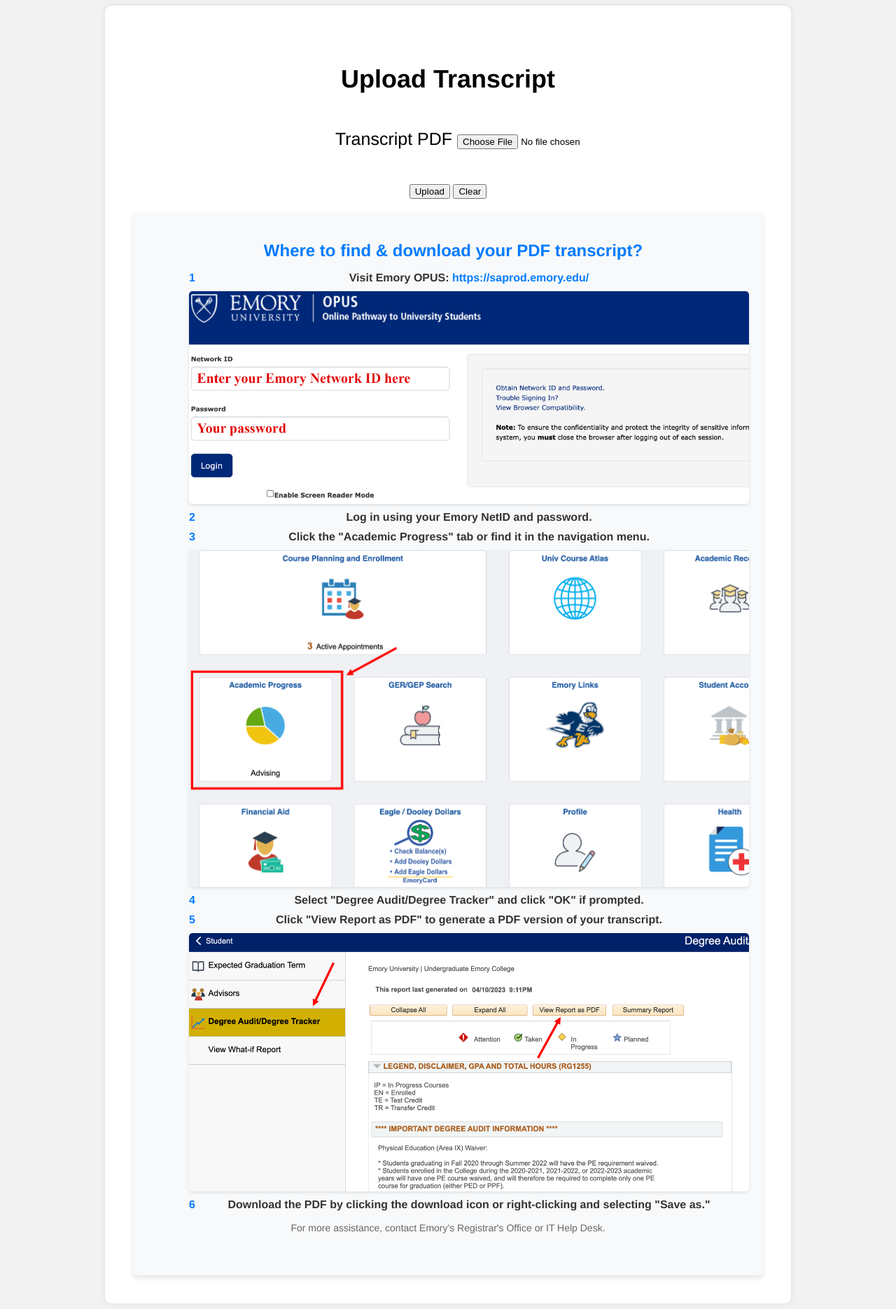
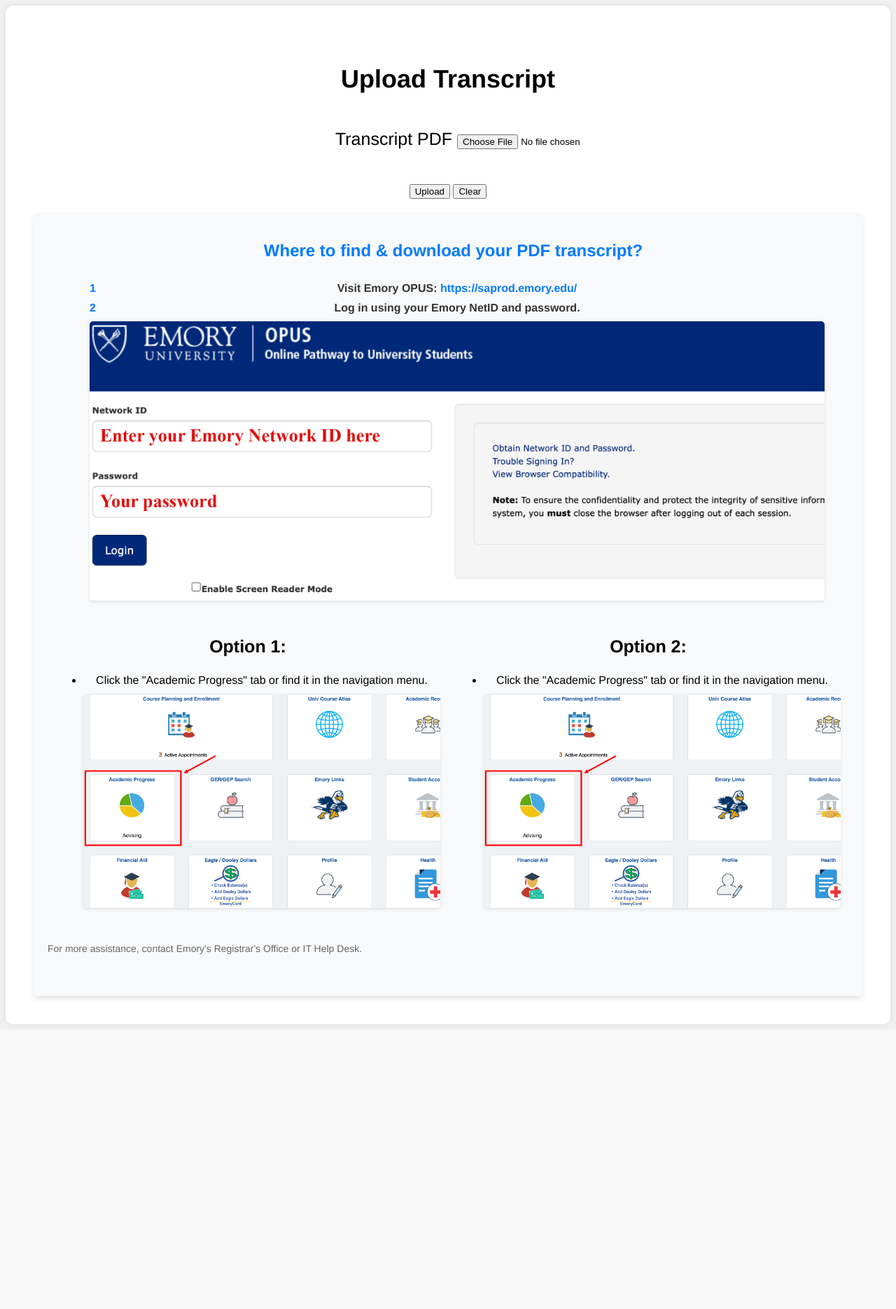
Before and after one commit to Mingxuan-Liu/Course-Safari, a PHP site: page /Transcript_scanner/pdf-to-text.php in a window 1280 px wide. Shown: the whole page at 70% size. After the commit the page ends 1466 px from the top, so only its background shows below. Run offline with PHP 8.4, Linux system fonts and the light colour scheme.

Commit message:
Spilt tip section into two columns

```diff
--- a/Transcript_scanner/pdf-to-text.php
+++ b/Transcript_scanner/pdf-to-text.php
@@ -245,18 +245,29 @@
                         <h2>Where to find & download your PDF transcript?</h2>
                         <ol>
                             <li>Visit Emory OPUS: <a href="https://saprod.emory.edu/">https://saprod.emory.edu/</a></li>
+                            <li>Log in using your Emory NetID and password.</li>
                             <img src="opus.png" alt="Step 1">
-                            <li>Log in using your Emory NetID and password.</li>
-                            <li>Click the "Academic Progress" tab or find it in the navigation menu.</li>
-                            <img src="progress.png" alt="Step 3">
-                            <li>Select "Degree Audit/Degree Tracker" and click "OK" if prompted.</li>
-                            <li>Click "View Report as PDF" to generate a PDF version of your transcript.</li>
-                            <img src="degree_tracker.png" alt="Step 5">
-                            <li>Download the PDF by clicking the download icon or right-clicking and selecting "Save as."</li>
                         </ol>
+                        <!-- First column for option 1 -->
+                        <div class="column">
+                            <h3>Option 1:</h3>
+                            <ul>
+                                <li>Click the "Academic Progress" tab or find it in the navigation menu.</li>
+                                <img src="progress.png" alt="Step 3">
+                            </ul>
+                        </div>
+                        <!-- Second column for option 2 -->
+                        <div class="column">
+                            <h3>Option 2:</h3>
+                            <ul>
+                                <li>Click the "Academic Progress" tab or find it in the navigation menu.</li>
+                                <img src="progress.png" alt="Step 3">
+                            </ul>
+                        </div>
                         <p>For more assistance, contact Emory's Registrar's Office or IT Help Desk.</p>
                     </div>
                     <!-- End of tips container code -->
+
                 </div>
 
             <?php endif; ?>
--- a/Transcript_scanner/pdf_to_text_style.css
+++ b/Transcript_scanner/pdf_to_text_style.css
@@ -13,17 +13,23 @@
     box-shadow: 0 0 10px #ddd;
     padding: 40px;
     text-align: center;
-    width: 900px;
+    width: 1200px;
 }
+
+/* New CSS */
+.column {
+    display: inline-block;
+    vertical-align: top;
+    width: 48%;
+    margin-left: 1%;
+    margin-right: 1%;
+}
+/* End of new CSS */
 
 .buttons-container {
     display: flex;
     justify-content: center;
     margin-top: 1rem;
-}
-
-.buttons-container a {
-    margin: 1.5rem;
 }
 
 .header {
@@ -288,6 +294,9 @@
     padding: 20px;
     margin-top: 20px;
     box-shadow: 0 4px 6px rgba(0, 0, 0, 0.1);
+    display: flex; /* Add this line to use flexbox */
+    flex-wrap: wrap; /* Add this line to allow columns to wrap */
+    justify-content: space-between; /* Add this line to distribute columns evenly */
 }
 
 .tips-container h2 {
@@ -296,6 +305,14 @@
     font-weight: bold;
     margin-bottom: 15px;
     text-align: center;
+    width: 100%; /* Add this line to make the title span the entire width */
+}
+
+.column {
+    display: inline-block;
+    vertical-align: top;
+    width: 48%;
+    margin-bottom: 20px; /* Add this line to give bottom margin to columns */
 }
 
 .tips-container ol {
@@ -335,6 +352,7 @@
 
 .tips-container img {
     width: 100%;
+    max-width: 1050px;
     height: auto;
     display: block;
     margin: 10px 0;
```
